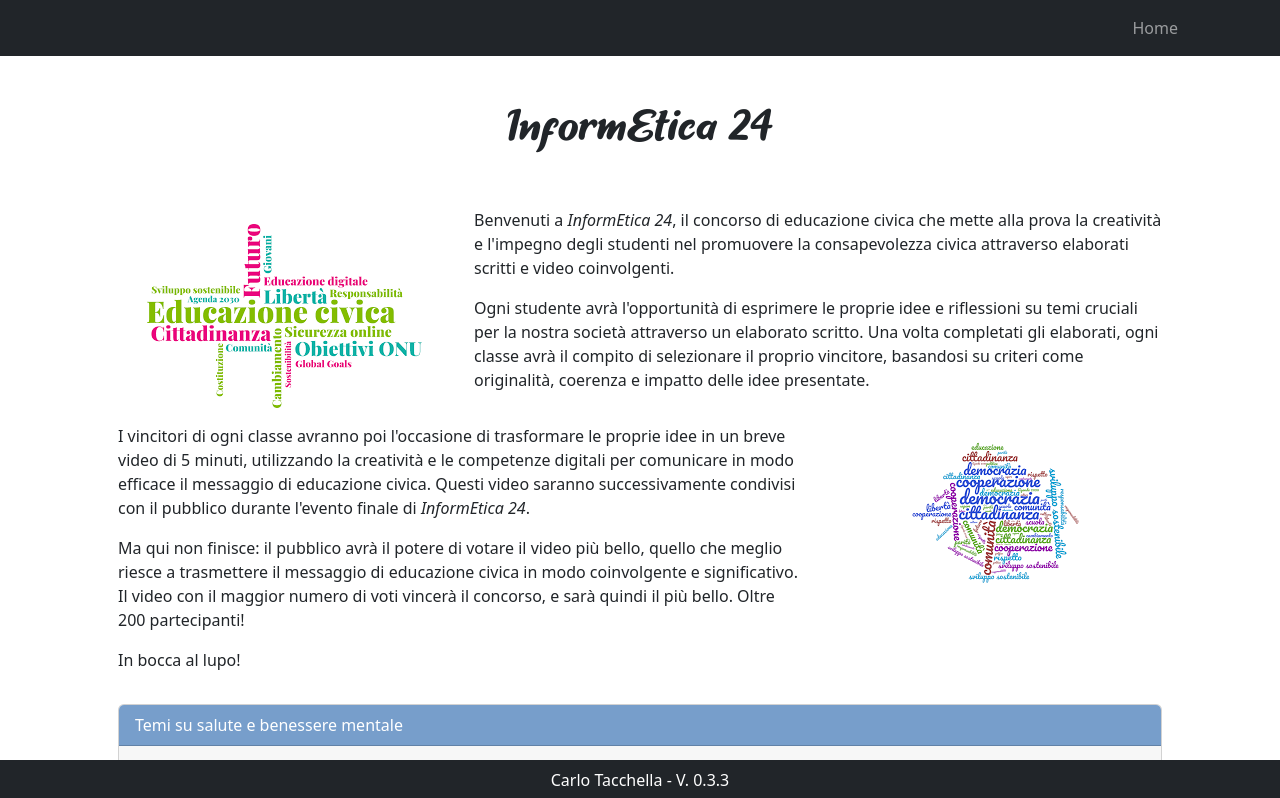
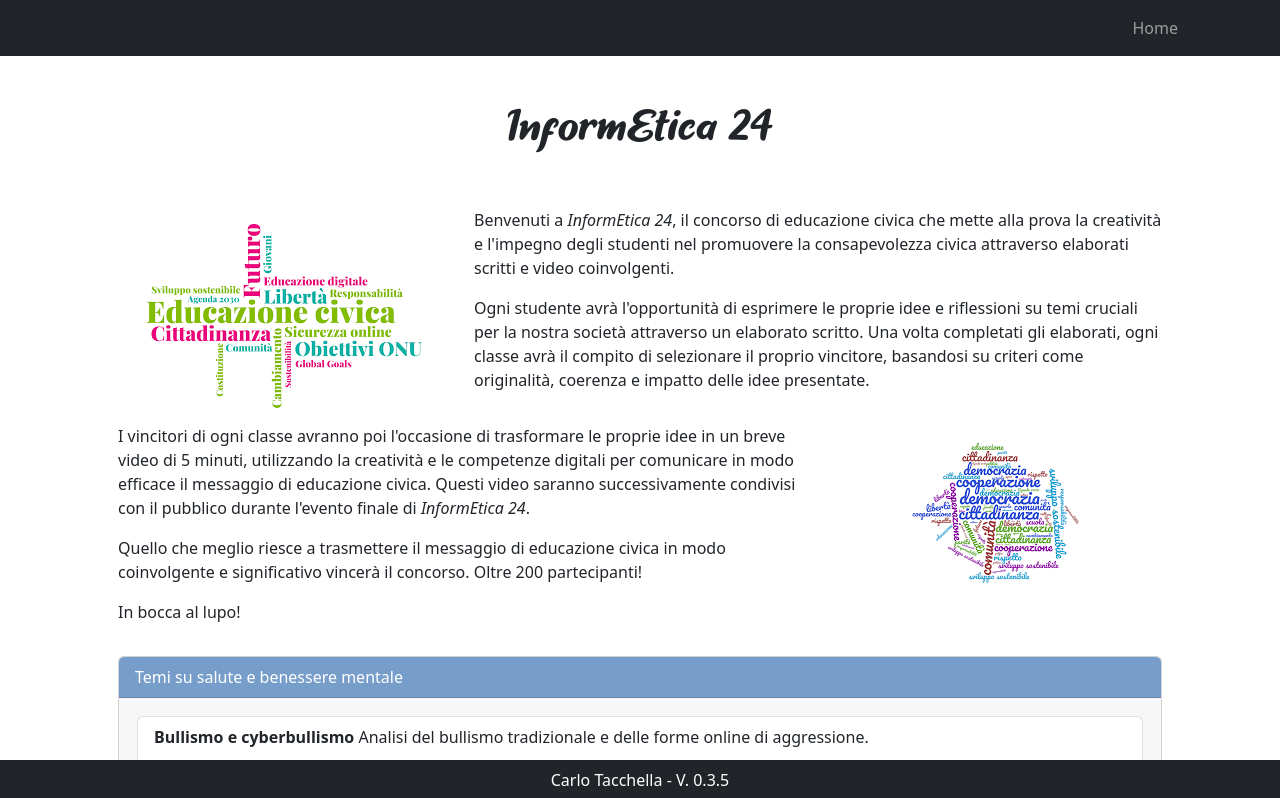
Before and after one commit to taccarlo/my_website, a React (Create React App) app: page /didattica/edCivica in a window 1280 px wide. Shown: the top 798 px of the page. Built offline with nearby package versions, Linux system fonts and the light colour scheme.

Commit message:
edit info informetica

```diff
--- a/package.json
+++ b/package.json
@@ -1,6 +1,6 @@
 {
   "name": "Carlo Tacchella",
-  "version": "0.3.3",
+  "version": "0.3.5",
   "private": true,
   "dependencies": {
     "@testing-library/jest-dom": "^5.17.0",
--- a/src/components/pages/edCivica/edCivica.js
+++ b/src/components/pages/edCivica/edCivica.js
@@ -55,11 +55,7 @@ function EdCivica() {
               di <i>InformEtica 24</i>.
             </p>
             <p>
-              Ma qui non finisce: il pubblico avrà il potere di votare il video
-              più bello, quello che meglio riesce a trasmettere il messaggio di
-              educazione civica in modo coinvolgente e significativo. Il video
-              con il maggior numero di voti vincerà il concorso, e sarà quindi
-              il più bello. Oltre 200 partecipanti!
+              Quello che meglio riesce a trasmettere il messaggio di educazione civica in modo coinvolgente e significativo vincerà il concorso. Oltre 200 partecipanti!
             </p>
             <p>In bocca al lupo!</p>
           </div>
```
